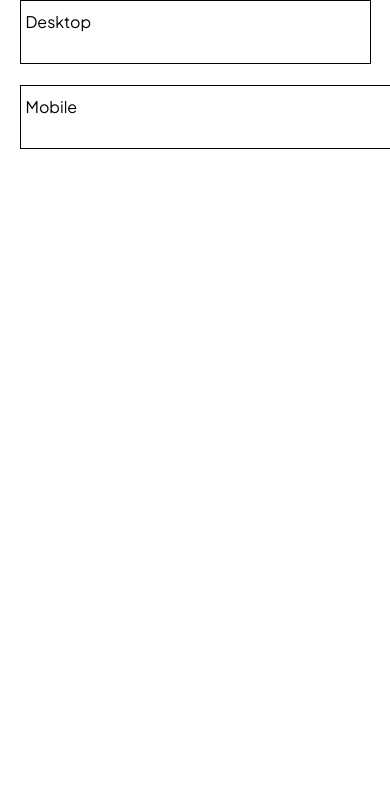
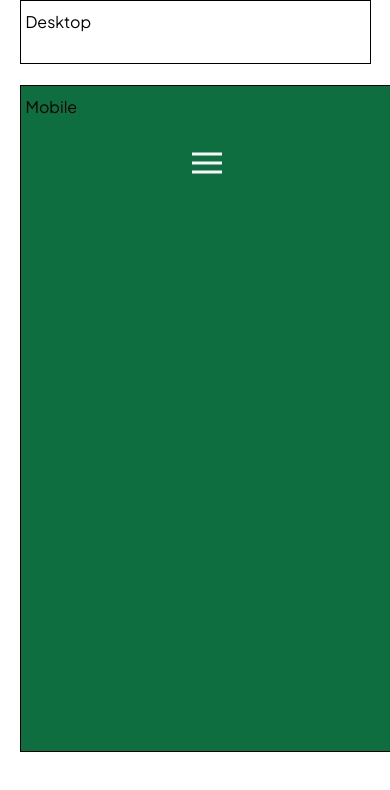
Before and after one commit to Flavio-JS/organicos-mario, a Next.js app: page / in a window 390 px wide. Shown: the top 790 px of the page. Built offline with nearby package versions, Linux system fonts and the light colour scheme.

Commit message:
chore: started nav bar mobile

```diff
--- a/src/components/Header/NavBar/Mobile/NavBarMobile.styles.ts
+++ b/src/components/Header/NavBar/Mobile/NavBarMobile.styles.ts
@@ -1,5 +1,41 @@
+import MenuIcon from "@/components/Icons/MenuIcon";
 import styled, { css } from "styled-components";
 
 export const NavBarMobileWrapper = styled.div`
-  ${({ theme }) => css``}
+  ${({ theme }) => css`
+    display: flex;
+    flex-direction: column;
+    justify-content: center;
+    align-items: center;
+    height: 50px;
+  `}
 `;
+
+export const NavBarMobileMenuIcon = styled(MenuIcon)`
+  ${({ theme }) => css`
+    :hover {
+      cursor: pointer;
+    }
+  `}
+`;
+
+interface INavBarMobileOpenMenuProps {
+  isOpen: boolean;
+}
+
+export const NavBarMobileOpenMenu = styled.div<INavBarMobileOpenMenuProps>`
+  ${({ theme, isOpen }) => css`
+    position: absolute;
+    right: 0;
+    display: flex;
+    flex-direction: column;
+    width: ${isOpen ? "300px" : "0"};
+    overflow: hidden;
+    transition: width 1s;
+    background-color: ${theme.colors.darkGreen};
+
+    li {
+      list-style-type: none;
+    }
+  `}
+`;
--- a/src/components/Header/NavBar/Mobile/NavBarMobile.tsx
+++ b/src/components/Header/NavBar/Mobile/NavBarMobile.tsx
@@ -1,7 +1,26 @@
+import { Dispatch, SetStateAction } from "react";
 import * as S from "./NavBarMobile.styles";
 
-function NavBarMobile() {
-  return <S.NavBarMobileWrapper></S.NavBarMobileWrapper>;
+interface INavBarMobileProps {
+  isOpen: boolean;
+  setIsOpen: Dispatch<SetStateAction<boolean>>;
+}
+
+function NavBarMobile({ isOpen, setIsOpen }: INavBarMobileProps) {
+  return (
+    <S.NavBarMobileWrapper>
+      <S.NavBarMobileMenuIcon onClick={() => setIsOpen(!isOpen)} />
+      <S.NavBarMobileOpenMenu isOpen={isOpen}>
+        <ul>
+          <li>Categoria 1</li>
+          <li>Categoria 2</li>
+          <li>Categoria 3</li>
+          <li>Categoria 4</li>
+          <li>Categoria 5</li>
+        </ul>
+      </S.NavBarMobileOpenMenu>
+    </S.NavBarMobileWrapper>
+  );
 }
 
 export default NavBarMobile;
--- /dev/null
+++ b/src/components/Icons/MenuIcon.tsx
@@ -0,0 +1,28 @@
+import { SVGProps } from "react";
+
+const MenuIcon = ({ ...props }: SVGProps<SVGSVGElement>) => {
+  return (
+    <svg
+      width={props.width ?? "30"}
+      height={props.height ?? "30"}
+      viewBox={props.viewBox ?? "0,0,256,256"}
+      {...props}
+      fill="none"
+      xmlns="http://www.w3.org/2000/svg"
+    >
+      <g
+        fill="#fafafa"
+        stroke-width="1"
+        stroke-linecap="butt"
+        stroke-linejoin="miter"
+        stroke-miterlimit="10"
+      >
+        <g transform="scale(5.12,5.12)">
+          <path d="M0,7.5v5h50v-5zM0,22.5v5h50v-5zM0,37.5v5h50v-5z"></path>
+        </g>
+      </g>
+    </svg>
+  );
+};
+
+export default MenuIcon;
--- a/src/pages/index.tsx
+++ b/src/pages/index.tsx
@@ -2,9 +2,12 @@ import NavBarDesktop from "@/components/Header/NavBar/Desktop/NavBarDesktop";
 import NavBarMobile from "@/components/Header/NavBar/Mobile/NavBarMobile";
 
 import { NextPage } from "next";
+import { useState } from "react";
 import * as S from "./styles";
 
 const HomePage: NextPage = () => {
+  const [isMenuMobileOpen, setIsMenuMobileOpen] = useState(false);
+
   return (
     <S.IndexWrapper>
       <div
@@ -22,13 +25,18 @@ const HomePage: NextPage = () => {
       <div
         style={{
           width: "375px",
+          height: "667px",
           border: "1px solid black",
           padding: "10px 5px",
+          backgroundColor: "#0f6e3f",
         }}
       >
         <p>Mobile</p>
         <br />
-        <NavBarMobile />
+        <NavBarMobile
+          isOpen={isMenuMobileOpen}
+          setIsOpen={setIsMenuMobileOpen}
+        />
       </div>
       <br />
     </S.IndexWrapper>
```
Also changed, not shown: 1 other file (tests, documents, lock files or other folders).
